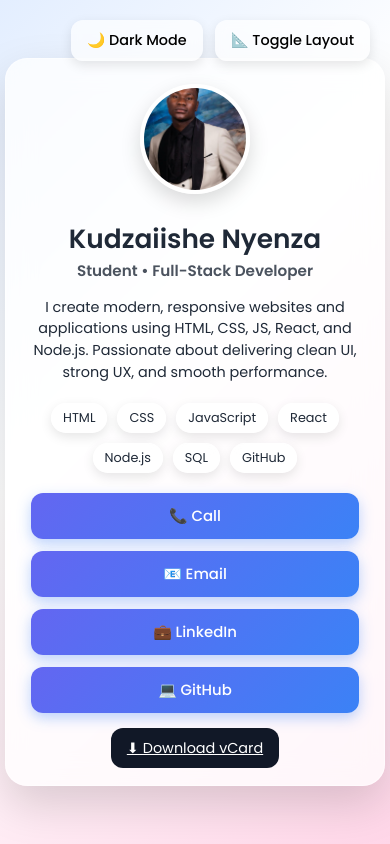
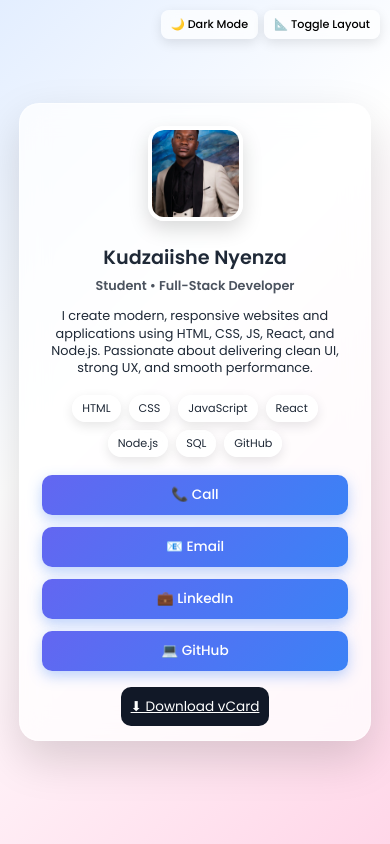
Before and after one commit to kudzie13/virtual-business-card, a plain HTML site: page index.html in a window 390 px wide. Drawn offline with Linux system fonts and the light colour scheme.

Commit message:
Update styles.css

```diff
--- a/styles.css
+++ b/styles.css
@@ -410,41 +410,95 @@ body.horizontal .btn-download:hover {
   to { opacity: 1; transform: translateY(0) scale(1);}
 }
 
+/* ==========================================================
+   ULTRA-MOBILE RESPONSIVE CARD (Credit-card style)
+   For phones smaller than 480px
+   ========================================================== */
+@media (max-width: 480px) {
 
-/* ---------- FIX: KEEP TOGGLE BUTTONS ABOVE CARD ---------- */
-.top-controls {
-  z-index: 9999;
+  /* Body layout becomes single-column */
+  body.horizontal,
+  body.vertical {
+    flex-direction: column !important;
+    padding: 10px;
+    gap: 0;
   }
 
-/* ---------- FIX: ADD DARK MODE STYLING FOR CARD ---------- */
-body.dark .card {
-  background: rgba(25,25,32,0.75);
-  border: 1px solid rgba(255,255,255,0.1);
-  backdrop-filter: blur(20px) saturate(140%);
-  color: #e5e7eb;
-}
-body.dark h1 { color: #f1f5f9; }
-body.dark h3 { color: #cbd5e1; }
-body.dark .tagline { color: #d1d5db; }
-body.dark .chip { background: rgba(255,255,255,0.08); color: #e8e8e8; }
-body.dark .links a { background: linear-gradient(135deg,#4f5eff,#2d3dd6); }
-body.dark .btn-download { background:#e5e7eb; color:#111; }
-
-/* ---------- CARD ROTATION EFFECT ON LAYOUT SWITCH ---------- */
-body.horizontal .card {
-  transform: rotateY(0deg);
-  animation: rotateCard 0.6s ease;
-  transform-style: preserve-3d;
+  /* Card shrinks into compact mode */
+  .card {
+    width: 95% !important;
+    padding: 22px !important;
+    border-radius: 20px !important;
+    display: block !important;
+    text-align: center !important;
+    animation: none !important;
   }
 
-@keyframes rotateCard {
-  0% { transform: rotateY(30deg) scale(0.96); opacity: 0.5; }
-  60% { transform: rotateY(-10deg) scale(1.02); opacity: 1; }
-  100% { transform: rotateY(0deg) scale(1); }
+  /* Profile becomes small and centered */
+  .profile {
+    width: 95px !important;
+    height: 95px !important;
+    border-radius: 16px !important;
+    margin: 0 auto 15px auto !important;
   }
 
-/* Vertical mode rotation reset */
-body.vertical .card {
-  transform: rotateY(0deg);
-  transition: 0.5s ease;
+  /* Name & role scale down */
+  h1 {
+    font-size: clamp(1.2rem, 4vw, 1.5rem) !important;
+    margin-bottom: 5px;
   }
+
+  h3 {
+    font-size: clamp(0.8rem, 3vw, 1rem) !important;
+    margin-bottom: 12px;
+  }
+
+  /* Tagline becomes compact */
+  .tagline {
+    font-size: 0.8rem !important;
+    line-height: 1.35 !important;
+    margin-bottom: 18px !important;
+  }
+
+  /* Skills become tiny chips */
+  .skills {
+    justify-content: center !important;
+    gap: 8px !important;
+    margin-bottom: 18px !important;
+  }
+
+  .chip {
+    padding: 5px 10px !important;
+    font-size: 0.7rem !important;
+    border-radius: 14px !important;
+  }
+
+  /* Buttons become full-width and compact */
+  .links a {
+    padding: 10px 0 !important;
+    font-size: 0.85rem !important;
+    border-radius: 10px !important;
+  }
+
+  /* Download button scales down */
+  .btn-download {
+    padding: 10px !important;
+    width: 100% !important;
+    font-size: 0.85rem !important;
+    border-radius: 10px !important;
+  }
+
+  /* Top controls shrink */
+  .top-controls button {
+    padding: 6px 10px !important;
+    font-size: 0.7rem !important;
+    border-radius: 8px !important;
+  }
+
+  .top-controls {
+    top: 10px;
+    right: 10px;
+    gap: 6px;
+  }
+
+}
```
Lines whose indentation alone changed are shown as unchanged.
